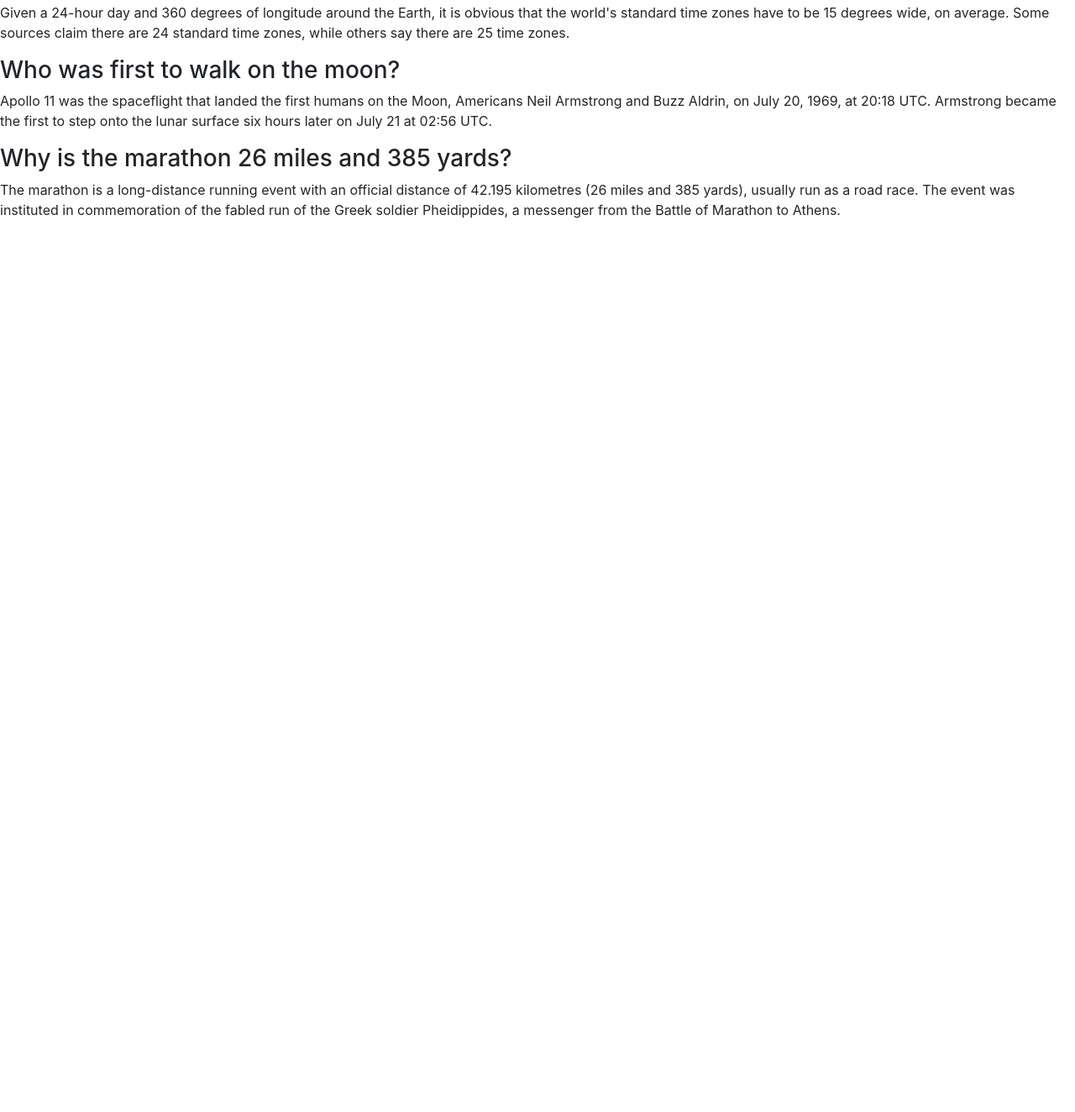
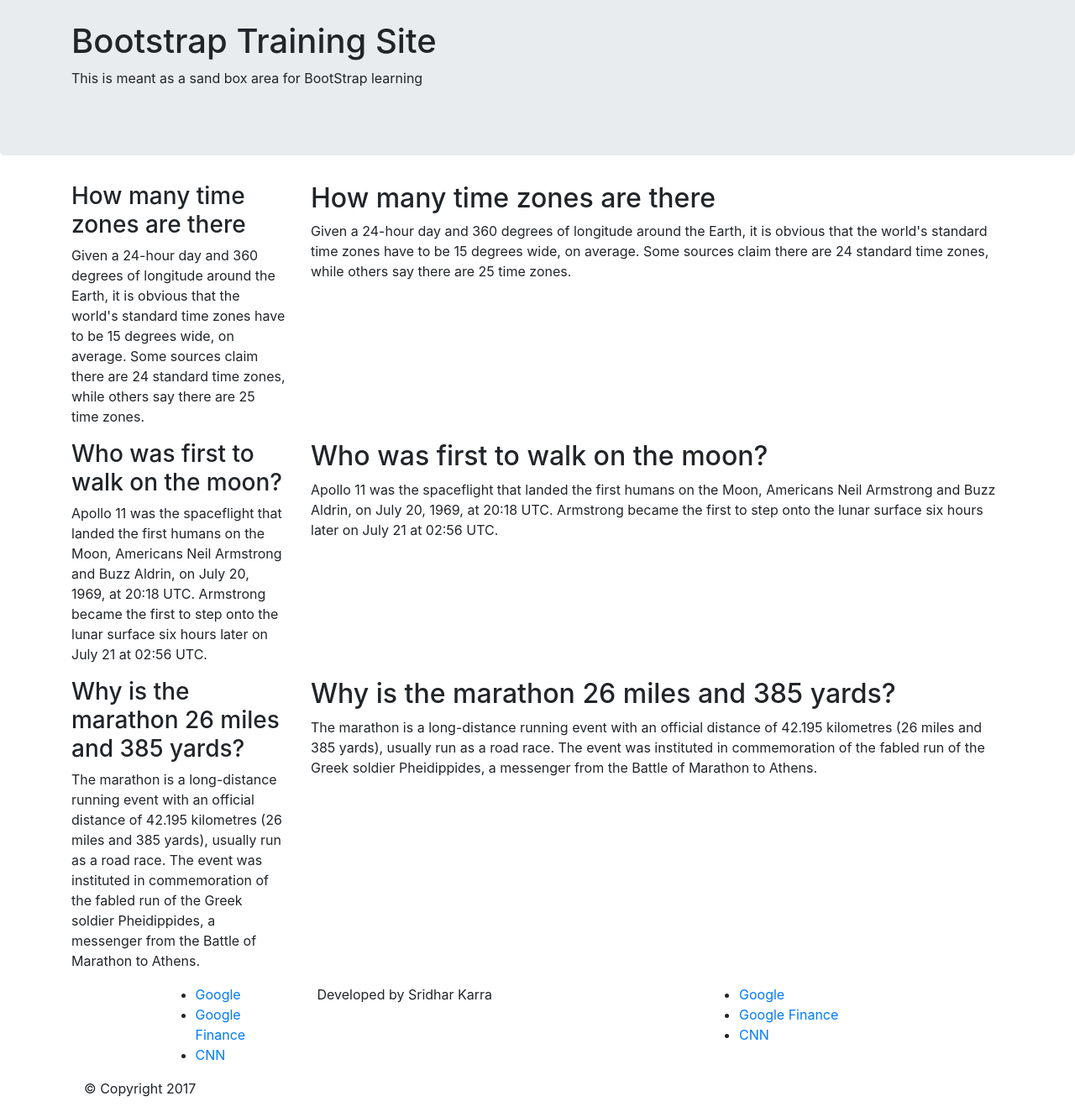
Before and after one commit to sridharkarra/git-test, a website: page index.html in a window 1280 px wide. Shown: the part 39-1363 px from the top of the page at 84% size. Before the commit the page ends 800 px from the top, so only its background shows below. Drawn offline with nearby package versions, Linux system fonts and the light colour scheme.

Commit message:
bootstrap grid view

```diff
--- a/index.html
+++ b/index.html
@@ -8,22 +8,62 @@
     <!-- Bootstrap CSS -->
     <link rel="stylesheet" href="node_modules/bootstrap/dist/css/bootstrap.min.css">
 
-    <title>New Header</title>
+    <title>Training Site</title>
 </head>
 <body>
+
+    <header class="jumbotron">
+        <div class="container">
+            <div class="row">
+                <div class="col-12 col-sm-8">
+                    <h1>Bootstrap Training Site</h1>
+                    <p>This is meant as a sand box area for BootStrap learning</p>
+                </div>
+                <div class="col col-sm">
+                </div>
+            </div>
+        </div>
+    </header>
+
+    <div class="container">
+        <div class="row">
+            <div class="col-sm-4 push-sm-8 col-md-3 push-md-9">
                 <h3>How many time zones are there</h3>
                 <p>Given a 24-hour day and 360 degrees of longitude around the Earth,
                     it is obvious that the world's standard time zones have to be 15 degrees wide, on average.
                     Some sources claim there are 24 standard time zones, while others say there are 25 time zones.
                 </p>
+            </div>
+            <div class="col-sm pull-sm-4 col-md pull-md-3">
+                <h2>How many time zones are there</h2>
+                <p>Given a 24-hour day and 360 degrees of longitude around the Earth,
+                    it is obvious that the world's standard time zones have to be 15 degrees wide, on average.
+                    Some sources claim there are 24 standard time zones, while others say there are 25 time zones.
+                </p>
+            </div>
+        </div>
 
+        <div class="row">
+            <div class="col-sm-4 col-md-3">
                 <h3>Who was first to walk on the moon?</h3>
                 <p>Apollo 11 was the spaceflight that landed the first humans on the Moon,
                     Americans Neil Armstrong and Buzz Aldrin, on July 20, 1969, at 20:18 UTC.
                     Armstrong became the first to step onto the lunar surface six hours later
                     on July 21 at 02:56 UTC.
                 </p>
+            </div>
+            <div class="col-sm col-md">
+                <h2>Who was first to walk on the moon?</h2>
+                <p>Apollo 11 was the spaceflight that landed the first humans on the Moon,
+                    Americans Neil Armstrong and Buzz Aldrin, on July 20, 1969, at 20:18 UTC.
+                    Armstrong became the first to step onto the lunar surface six hours later
+                    on July 21 at 02:56 UTC.
+                </p>
+            </div>
+        </div>
 
+        <div class="row">
+            <div class="col-sm-4 push-sm-4 col-md-3 push-md-9">
                 <h3>Why is the marathon 26 miles and 385 yards?</h3>
                 <p>
                     The marathon is a long-distance running event with an
@@ -32,6 +72,56 @@
                     of the fabled run of the Greek soldier Pheidippides,
                     a messenger from the Battle of Marathon to Athens.
                 </p>
+            </div>
+            <div class="col-sm pull-sm-8 col-md pull-md-3">
+                <h2>Why is the marathon 26 miles and 385 yards?</h2>
+                <p>
+                    The marathon is a long-distance running event with an
+                    official distance of 42.195 kilometres (26 miles and 385 yards),
+                    usually run as a road race. The event was instituted in commemoration
+                    of the fabled run of the Greek soldier Pheidippides,
+                    a messenger from the Battle of Marathon to Athens.
+                </p>
+            </div>
+        </div>
+
+        <footer>
+            <div class="container">
+                <div class="row">
+                    <div class="col-5 offset-1 col-sm-2">
+                        <ul>
+                            <li><a href="www.google.com">Google</a></li>
+                            <li><a href="www.finance.google.com">Google Finance</a></li>
+                            <li><a href="www.cnn.com">CNN</a></li>
+                        </ul>
+                    </div>
+
+                    <div class="col-6 col-sm-5">
+                        <div>
+                            <p>Developed by Sridhar Karra</p>
+                        </div>
+                    </div>
+
+                    <div class="col col-sm-4">
+                        <ul>
+                            <li><a href="www.google.com">Google</a></li>
+                            <li><a href="www.finance.google.com">Google Finance</a></li>
+                            <li><a href="www.cnn.com">CNN</a></li>
+                        </ul>
+                    </div>
+                </div>
+                <div class="row">
+                    <div class="col-auto">
+                        <p>&copy; Copyright 2017</p>
+                    </div>
+                </div>
+            </div>
+        </footer>
+    </div>
+
+
+
+
 
 
 
```
Lines whose indentation alone changed are shown as unchanged.
